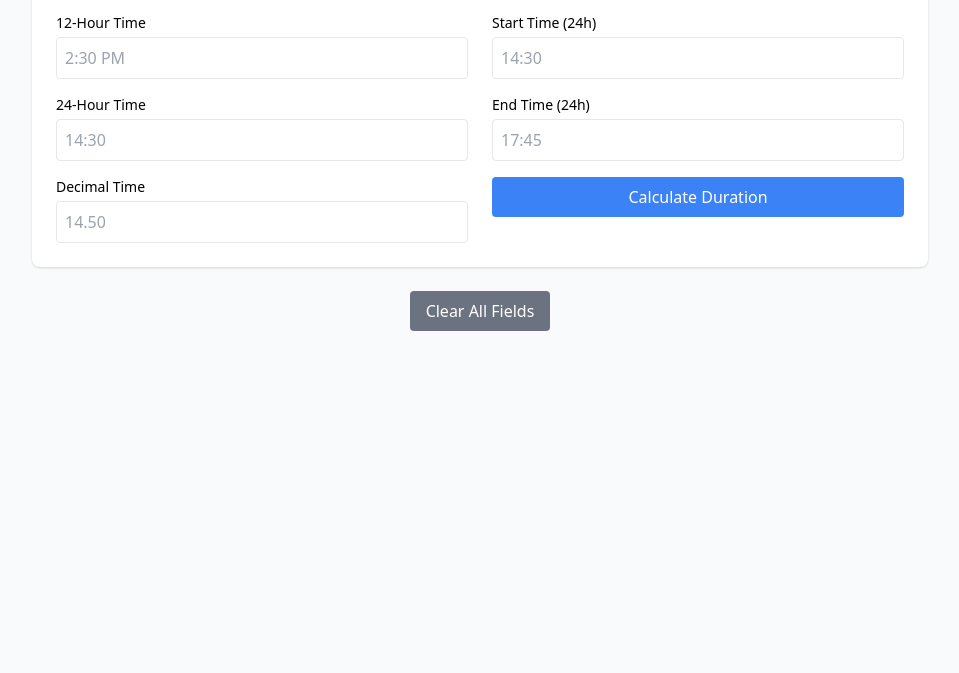
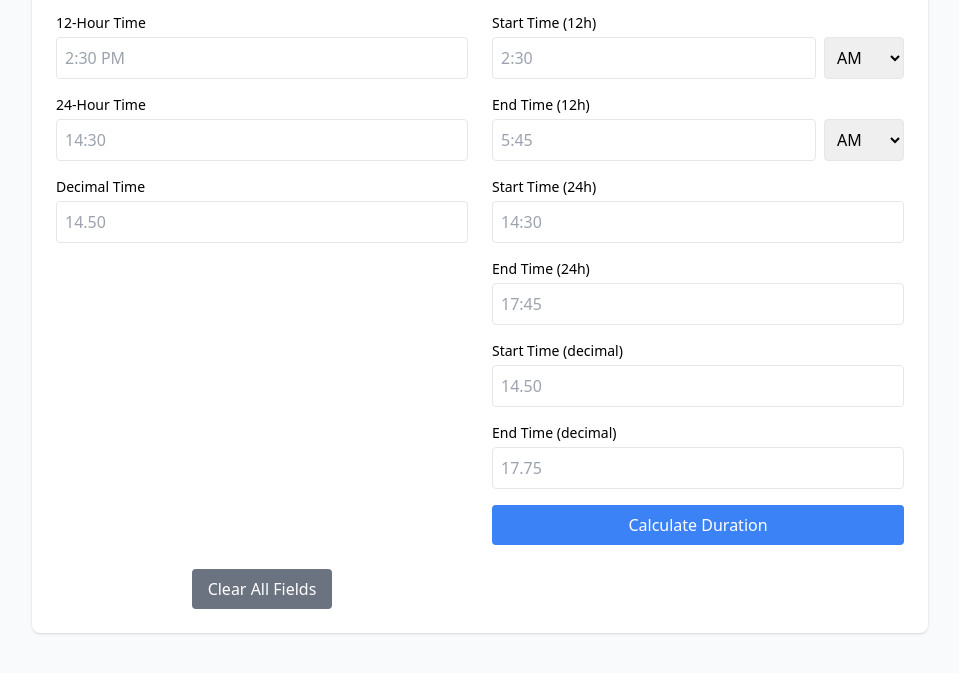
Before and after one commit to NeuralBloom/time-converter, a plain HTML site: page index.html in a window 1280 px wide. Shown: the part 143-816 px from the top of the page, without its empty margins (160-1119 px from the left). Drawn offline with nearby package versions, Linux system fonts and the light colour scheme.

Commit message:
Update index.html

```diff
--- a/index.html
+++ b/index.html
@@ -38,25 +38,61 @@
 <div>
     <h2 class="text-lg font-semibold mb-4">Time Calculator</h2>
     <div class="space-y-4">
+        <!-- 12-hour inputs -->
+        <div>
+            <label class="block text-sm mb-1">Start Time (12h)</label>
+            <div class="flex gap-2">
+                <input type="text" id="startTime12" placeholder="2:30" class="flex-1 p-2 border rounded">
+                <select id="startPeriod" class="w-20 p-2 border rounded">
+                    <option value="AM">AM</option>
+                    <option value="PM">PM</option>
+                </select>
+            </div>
+        </div>
+        <div>
+            <label class="block text-sm mb-1">End Time (12h)</label>
+            <div class="flex gap-2">
+                <input type="text" id="endTime12" placeholder="5:45" class="flex-1 p-2 border rounded">
+                <select id="endPeriod" class="w-20 p-2 border rounded">
+                    <option value="AM">AM</option>
+                    <option value="PM">PM</option>
+                </select>
+            </div>
+        </div>
+
+        <!-- 24-hour inputs -->
         <div>
             <label class="block text-sm mb-1">Start Time (24h)</label>
-                            <input type="text" id="startTime" placeholder="14:30" class="w-full p-2 border rounded">
+            <input type="text" id="startTime24" placeholder="14:30" class="w-full p-2 border rounded">
         </div>
         <div>
             <label class="block text-sm mb-1">End Time (24h)</label>
-                            <input type="text" id="endTime" placeholder="17:45" class="w-full p-2 border rounded">
+            <input type="text" id="endTime24" placeholder="17:45" class="w-full p-2 border rounded">
         </div>
+
+        <!-- Decimal inputs -->
+        <div>
+            <label class="block text-sm mb-1">Start Time (decimal)</label>
+            <input type="text" id="startTimeDecimal" placeholder="14.50" class="w-full p-2 border rounded">
+        </div>
+        <div>
+            <label class="block text-sm mb-1">End Time (decimal)</label>
+            <input type="text" id="endTimeDecimal" placeholder="17.75" class="w-full p-2 border rounded">
+        </div>
+
         <button onclick="calculateDuration()" class="w-full bg-blue-500 text-white p-2 rounded hover:bg-blue-600">
             Calculate Duration
         </button>
         <div id="duration" class="mt-4 p-4 bg-gray-50 rounded hidden">
-                            <p id="durationResult"></p>
+            <p class="font-medium mb-2">Duration:</p>
+            <div id="durationResult" class="space-y-2">
+                <div id="duration12"></div>
+                <div id="duration24"></div>
+                <div id="durationDecimal"></div>
             </div>
         </div>
     </div>
 </div>
-        </div>
-
         <!-- Clear Button -->
         <div class="text-center">
             <button onclick="clearAll()" class="bg-gray-500 text-white px-4 py-2 rounded hover:bg-gray-600">
```
Lines whose indentation alone changed are shown as unchanged.
